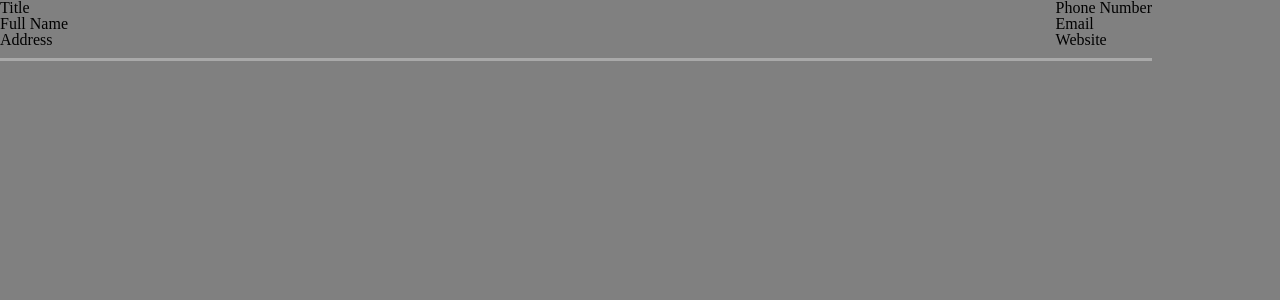
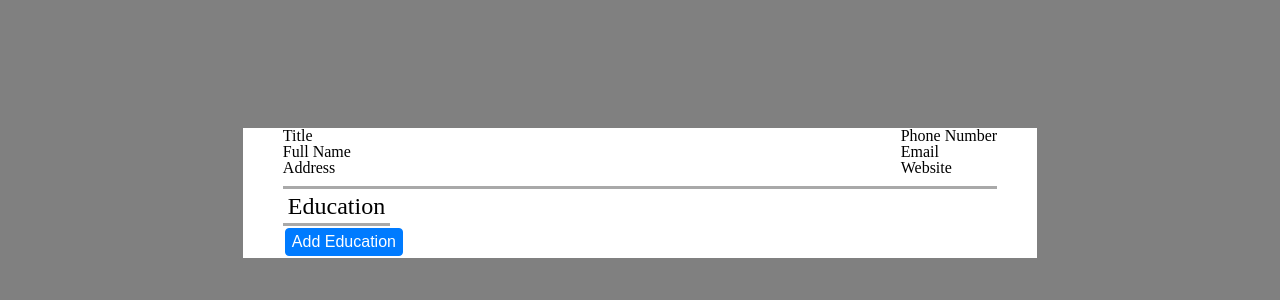
Before and after one commit to krimoelbahri/cv-project, a React (Create React App) app: page / in a window 1280 px wide. Shown: the top 300 px of the page. Built offline with nearby package versions, Linux system fonts and the light colour scheme.

Commit message:
imported body component to show education informations

```diff
--- a/src/App.js
+++ b/src/App.js
@@ -1,9 +1,13 @@
 import './style/App.css';
 import {GeneralInfo} from './components/general_information'
+import {BodyComponent} from './components/body_component'
 function App() {
   return (
     <div className="App">
-      <GeneralInfo/>
+      <div id="cvContainer">
+        <GeneralInfo/>
+        <BodyComponent name="Education"/>
+      </div>
     </div>
   );
 }
```
